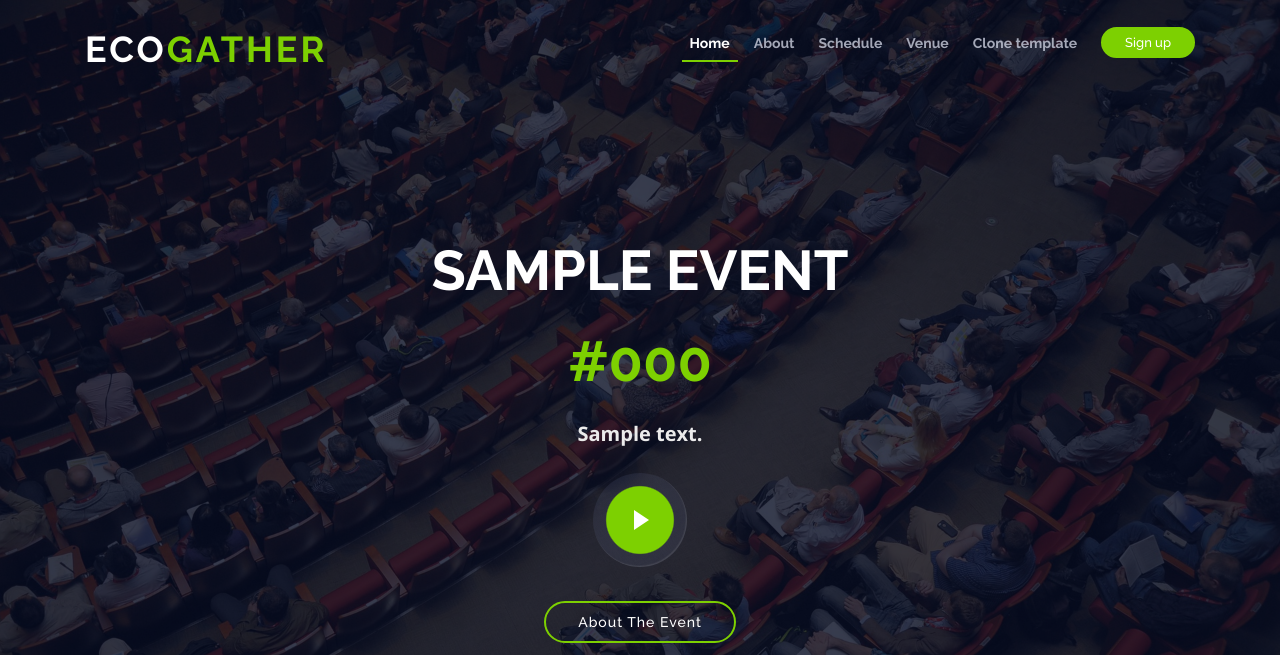
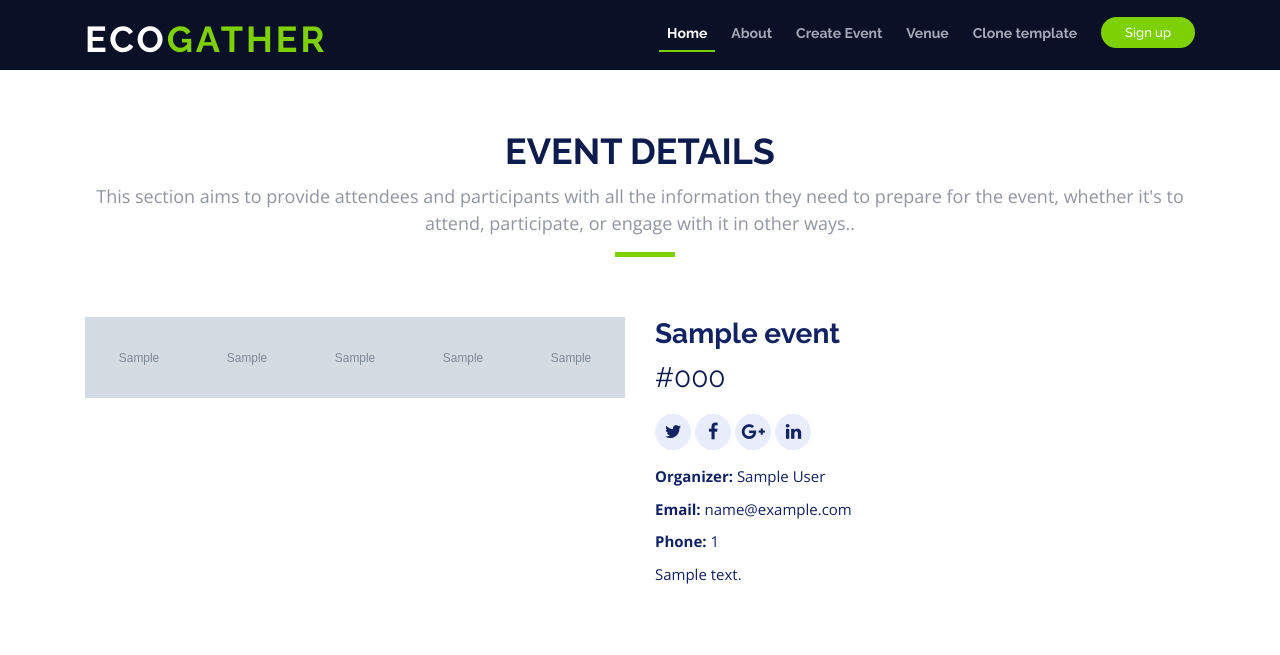
Before and after one commit to Popthemy/EcoGather, a Django app: template frontend_demo/templates/frontend_demo/order-of-service.html in a window 1280 px wide. Shown: the top 655 px of the page. Run offline with Django 4.2, Linux system fonts and the light colour scheme; the template is opened without the code that fills it: most values are stand-ins (such as "Sample title", 1, 10 or a date in 2020); grey boxes marked "Sample" are stand-in pictures; some libraries are stand-ins or nearby versions; grey boxes are pictures that could not be loaded.

Commit message:
style(order of service and clone): changes the display type.

```diff
--- a/frontend_demo/templates/frontend_demo/clone_event_template.html
+++ b/frontend_demo/templates/frontend_demo/clone_event_template.html
@@ -2,6 +2,7 @@
 
 {% block content %}
 
+{% include "event-brief.html" %}
 
 
 
--- a/frontend_demo/templates/frontend_demo/order-of-service.html
+++ b/frontend_demo/templates/frontend_demo/order-of-service.html
@@ -4,41 +4,95 @@
 {% block event-brief-content %}
 
 
-<section id="intro">
-  <div class="intro-container wow fadeIn">
-    <h1 class="mb-4 pb-0">{{event.title}}</h1>
-    <h1 class="mb-4 pb-0"><span> #{{event.code}} </span></h1>
-    <p class="mb-4 pb-0"> {{event.description}} </p>
-    <a href="#" class="venobox play-btn mb-4" data-vbtype="video"
-      data-autoplay="true"></a>
-    <a href="#about" class="about-btn scrollto">About The Event</a>
-  </div>
-</section>
-{% endblock %}
-{% block content %}
+<main id="main" class="main-page">
+
+  <!--==========================
+    Speaker Details Section
+  ============================-->
+  <section id="speakers-details" class="wow fadeIn justify-content-center">
+    <div class="container">
+      <div class="section-header">
+        <h2>Event Details</h2>
+        <p>This section aims to provide attendees and participants with all the information they need to prepare for the event,
+          whether it's to attend, participate, or engage with it in other ways..</p>
+      </div>
+
+      <div class="row">
+        <div class="col-md-6 owl-carousel gallery-carousel ">
+          {% if event.images.all %}
+            {% for event_image in event.images.all %}
+              <a href="{{event_image.image_url.url}}" class="venobox" data-gall="gallery-carousel">
+                <img src="{{event_image.image_url.url}}" alt="{{event_image}}" class="img-fluid">
+              </a>
+            {% endfor %}
+          {% endif %}
+        </div>
+
+        <div class="col-md-6">
+          <div class="details">
+            <h2>{{event.title}} </h2>
+            <h3><span> #{{event.code}} </span></h3>
+
+            <div class="social">
+              <a href=""><i class="fa fa-twitter"></i></a>
+              <a href=""><i class="fa fa-facebook"></i></a>
+              <a href=""><i class="fa fa-google-plus"></i></a>
+              <a href=""><i class="fa fa-linkedin"></i></a>
+            </div>
+              <p><strong>Organizer:</strong> {{ event.organizer.first_name }} {{ event.organizer.last_name }}</p>
+              <p><strong>Email:</strong> {{ event.contact_email }}</p>
+              <p><strong>Phone:</strong> {{ event.contact_phone_number }}</p>
+
+              {% if event.description %}
+                <p>{{ event.description|linebreaks }}</p>
+              {% else %}
+                <p>No description available for this event.</p>
+              {% endif %}
+
+          </div>
+        </div>
+
+      </div>
+    </div>
+
+  </section>
 
 
-  <!--==========================
+
+    <!--==========================
       About Event Section
     ============================-->
     <section id="about">
       <div class="container">
         <div class="row">
-          <div class="col-lg-6">
+          {% comment %} <div class="col-lg-6">
             <h2>About This Event</h2>
             <p>{{event.description}}</p>
+          </div> {% endcomment %}
+          <div class="col-lg-6">
+            <h3>Where</h3>
+            <p><strong>Venue:</strong> {{ event.venue }} <br> <strong>Location:</strong> {{ event.city }} </p> <!-- Event venue -->
           </div>
-          <div class="col-lg-3">
-            <h3>Where</h3>
-            <p> {{event.venue}}, {{event.city}}</p>
-          </div>
-          <div class="col-lg-3">
+          <div class="col-lg-6">
             <h3>When || {{event.get_event_status}}</h3>
-            <p>{{event.start_datetime}} to <br>{{event.end_datetime}}</p>
+            <p>{{event.start_datetime|date:"l, F j, Y, g:i A"}} to <br>{{event.end_datetime|date:"l, F j, Y, g:i A"}}</p>
           </div>
         </div>
       </div>
     </section>
+
+
+</main>
+
+
+{% endblock %}
+{% block content %}
+
+
+
+
+
+
 
 
     <section id="schedule" class="section-with-bg">
@@ -46,7 +100,7 @@
         <div class="section-header">
           <h2>Order of service</h2>
           {% if not event_templates %}
-              <p>Bulletins Unavailable!!!..</p>
+              <p>You should clone or create a template for this event. Bulletins Unavailable!!!.</p>
           {% else %}
               <p>Here is how our service is planned</p>
             </div>
--- a/static/css/style.css
+++ b/static/css/style.css
@@ -1051,6 +1051,13 @@ body.mobile-nav-active #mobile-nav-toggle {
 #gallery {
   padding: 60px;
   overflow: hidden;
+
+  /* Flexbox setup to center content */
+  display: flex;
+  justify-content: center;  /* Centers horizontally */
+  align-items: center;      /* Centers vertically */
+  flex-direction: column;   /* Aligns the children vertically */
+
 }
 
 #gallery .owl-nav,
@@ -1089,6 +1096,11 @@ body.mobile-nav-active #mobile-nav-toggle {
   background: #fff;
   z-index: 1;
 }
+
+
+
+
+
 
 /*--------------------------------------------------------------
 # Sponsors Section
--- a/templates/nav-bar.html
+++ b/templates/nav-bar.html
@@ -3,20 +3,21 @@
  <!--==========================
     Header
   ============================-->
-  <header id="header">
+
+  <header id="header" class="{% if page != 'Home page' %} header-fixed {% endif %}" >
     <div class="container">
 
       <div id="logo" class="pull-left">
         <!-- Uncomment below if you prefer to use a text logo -->
-        <h1> <a href="#main">Eco<span>Gather</span></a></h1>
+        <h1> <a href="{% url 'events' %}">Eco<span>Gather</span></a></h1>
         {% comment %} <a href="#intro" class="scrollto"><img src="{% static "img\ecoGather.png" %}" alt="EcoGather logo" title=""></a> {% endcomment %}
       </div>
 
       <nav id="nav-menu-container">
         <ul class="nav-menu">
-          <li class="menu-active"><a href="#intro">Home</a></li>
+          <li class="menu-active"><a href="{% url 'events' %}">Home</a></li>
           <li><a href="#about">About</a></li>
-          <li><a href="#schedule">Schedule</a></li>
+          <li><a href="#">Create Event</a></li>
           <li><a href="#venue">Venue</a></li>
           <li><a href="{% url 'templates' %}">Clone template</a></li>
           {% comment %} <li><a href="#contact">Contact</a></li> {% endcomment %}
```
